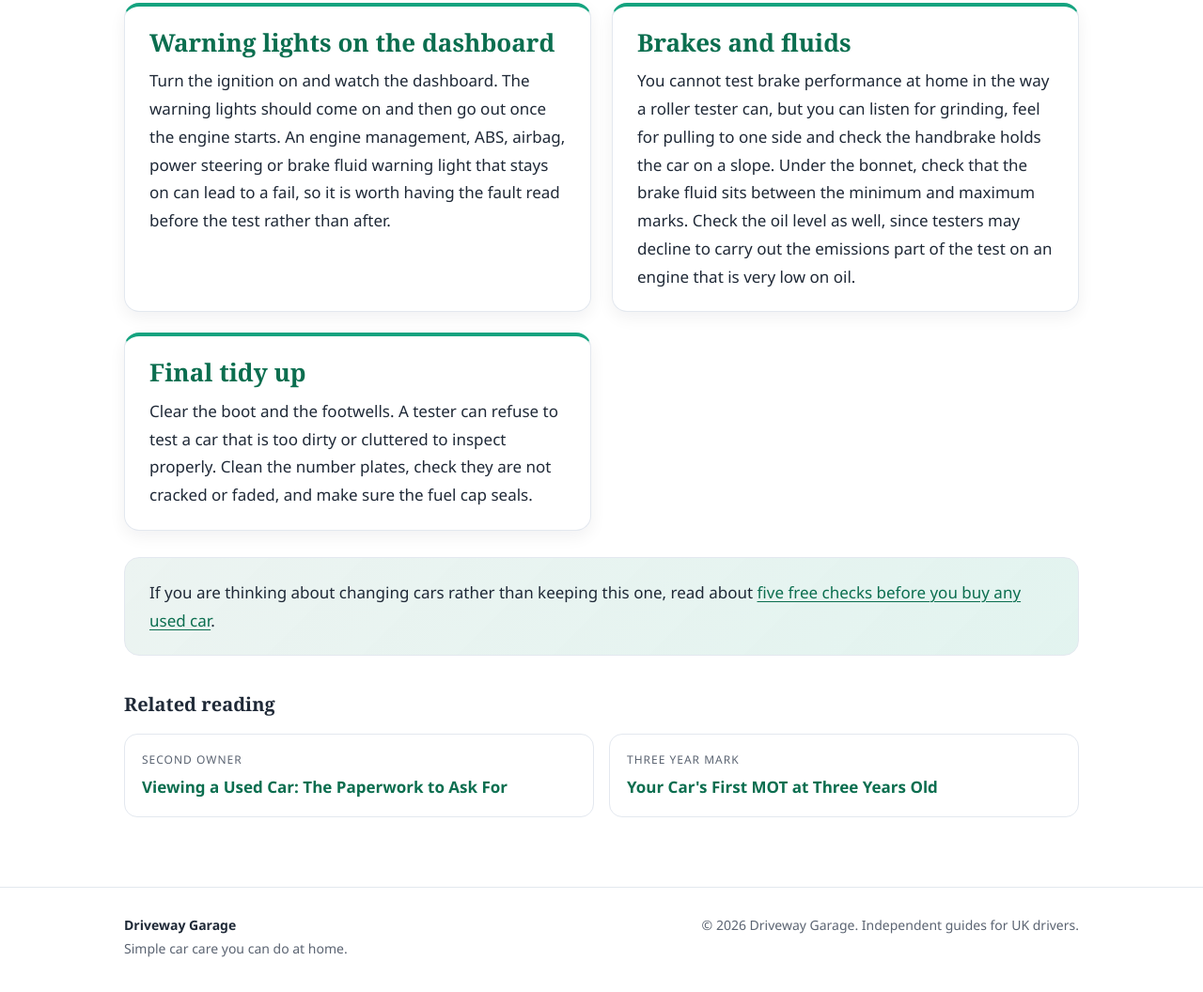
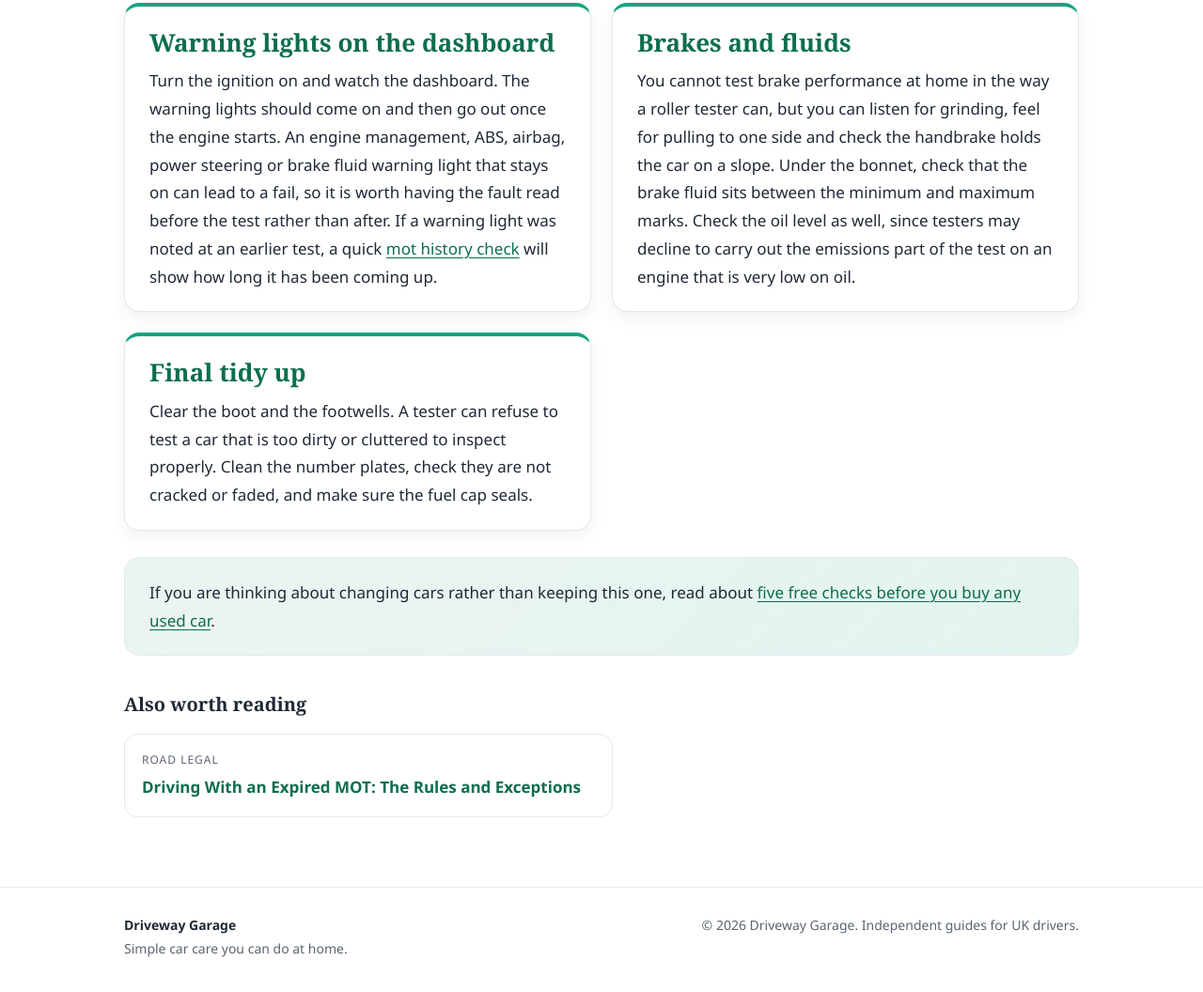
Before and after one commit to shanshani8080/pre-mot-checks, a plain HTML site: page index.html in a window 1280 px wide. Shown: the part 1615-2671 px from the top of the page at 94% size. Drawn offline with Linux system fonts and the light colour scheme.

Commit message:
Add files via upload

```diff
--- a/index.html
+++ b/index.html
@@ -58,7 +58,7 @@ main{padding:34px 0 20px}
 .closing p{margin:0}
 .related{margin:34px 0 10px}
 .related h3{font-family:Georgia, 'Times New Roman', serif;font-size:20px;margin:0 0 14px}
-.rel-grid{display:grid;grid-template-columns:repeat(2,minmax(0,1fr));gap:16px}
+.rel-grid{display:grid;grid-template-columns:repeat(2,minmax(0,1fr));gap:16px} .rel-grid.one{grid-template-columns:minmax(0,1fr);max-width:520px}
 .rel{display:block;text-decoration:none;color:#1f2937;background:#ffffff;border:1px solid #e3e8ef;border-radius:14px;padding:16px 18px;transition:transform .15s}
 .rel:hover{transform:translateY(-2px);border-color:#14a37f}
 .rel-k{display:block;font-size:12px;text-transform:uppercase;letter-spacing:1px;color:#5b6472;margin-bottom:4px}
@@ -74,18 +74,18 @@ footer strong{color:#1f2937}
 <header class="hero h0"><div class="wrap"><p class="kicker">Simple car care you can do at home</p><h1>Pre-MOT Checks You Can Do on Your Own Driveway</h1>
 <p class="lede">A practical walk-round to do the weekend before an MOT: lights, tyres, wipers, brakes, seatbelts, warning lights and the small faults that cause most fails.</p><p class="meta">Updated 25 November 2026 &middot; 4 min read</p></div></header>
 <main><div class="wrap">
-<div class="intro"><p>A large share of MOT failures are caused by faults an owner could have found in half an hour with a torch and a helper. Testers are not trying to catch anyone out, but they have to fail a car that does not meet the standard on the day. Looking back at an <a href="https://plateo.co.uk/mot-check/">mot history check</a> for your own car is a sensible first step, because last year&#x27;s advisories are often this year&#x27;s fails. After that, work through the checks below on a dry afternoon.</p></div>
+<div class="intro"><p>A large share of MOT failures are caused by faults an owner could have found in half an hour with a torch and a helper. Testers are not trying to catch anyone out, but they have to fail a car that does not meet the standard on the day. Reading through last year&#x27;s MOT result for your own car is a sensible first step, because the advisories on it are often this year&#x27;s fails. After that, work through the checks below on a dry afternoon.</p></div>
 <div class="grid">
 <section class="card"><h2>Lights and indicators</h2><p>Lighting faults are the most common single reason cars fail. Ask someone to stand outside while you work through every switch.</p><ul><li>Dipped and main beam headlights, both sides.</li><li>Front and rear sidelights.</li><li>All four indicators plus any side repeaters, and the hazard lights.</li><li>Brake lights, including the high level one in the rear screen or spoiler.</li><li>Rear fog light and the warning lamp that goes with it on the dashboard.</li><li>Number plate lamps, which are easy to forget and often fail.</li></ul><p>Look at the lenses too. A cracked lens that lets in water or shows white light at the rear can be marked as a defect.</p></section>
 <section class="card"><h2>Tyres and wheels</h2><p>The legal minimum tread depth for a car is 1.6mm across the central three quarters of the tyre, all the way round. A 20p coin pushed into the main grooves is a rough guide: if you can see the outer band of the coin, the tread is getting close. Turn the steering to full lock so you can see the inner edge of the front tyres, which often wears faster than the outside.</p><ul><li>Check for cuts, bulges or exposed cord in the sidewalls.</li><li>Make sure tyres on the same axle are the same size and type.</li><li>Look for missing wheel nuts or damaged rims.</li></ul></section>
 <section class="card"><h2>Windscreen, wipers and washers</h2><p>Damage larger than 10mm in the area directly in front of the driver, or larger than 40mm elsewhere in the area the wipers clear, will fail. Small chips can usually be repaired cheaply if you get to them early. Wiper blades should clear the screen without leaving smears, and the washers need to spray onto the glass. Fill the washer bottle before you go, because an empty bottle is a fail.</p></section>
 <section class="card"><h2>Inside the cabin</h2><ul><li>Pull each seatbelt sharply to check it locks, then let it retract fully.</li><li>Look for fraying or cuts in the belt webbing.</li><li>Press the horn. It should give one continuous note.</li><li>Check that the driver&#x27;s seat is secure and adjusts properly.</li><li>Make sure the doors open from inside and outside.</li></ul></section>
-<section class="card"><h2>Warning lights on the dashboard</h2><p>Turn the ignition on and watch the dashboard. The warning lights should come on and then go out once the engine starts. An engine management, ABS, airbag, power steering or brake fluid warning light that stays on can lead to a fail, so it is worth having the fault read before the test rather than after.</p></section>
+<section class="card"><h2>Warning lights on the dashboard</h2><p>Turn the ignition on and watch the dashboard. The warning lights should come on and then go out once the engine starts. An engine management, ABS, airbag, power steering or brake fluid warning light that stays on can lead to a fail, so it is worth having the fault read before the test rather than after. If a warning light was noted at an earlier test, a quick <a href="https://plateo.co.uk/mot-check/">mot history check</a> will show how long it has been coming up.</p></section>
 <section class="card"><h2>Brakes and fluids</h2><p>You cannot test brake performance at home in the way a roller tester can, but you can listen for grinding, feel for pulling to one side and check the handbrake holds the car on a slope. Under the bonnet, check that the brake fluid sits between the minimum and maximum marks. Check the oil level as well, since testers may decline to carry out the emissions part of the test on an engine that is very low on oil.</p></section>
 <section class="card"><h2>Final tidy up</h2><p>Clear the boot and the footwells. A tester can refuse to test a car that is too dirty or cluttered to inspect properly. Clean the number plates, check they are not cracked or faded, and make sure the fuel cap seals.</p></section>
 </div>
 <div class="closing"><p>If you are thinking about changing cars rather than keeping this one, read about <a href="https://tools2024.gitlab.io/used-car-checks/">five free checks before you buy any used car</a>.</p></div>
-<nav class="related" aria-label="Related reading"><h3>Related reading</h3><div class="rel-grid"><a class="rel" href="https://usedcarpaperwork.neocities.org/"><span class="rel-k">Second Owner</span><span class="rel-t">Viewing a Used Car: The Paperwork to Ask For</span></a><a class="rel" href="https://firstcarmot.iblogger.org/"><span class="rel-k">Three Year Mark</span><span class="rel-t">Your Car&#x27;s First MOT at Three Years Old</span></a></div></nav>
+<nav class="related" aria-label="Also worth reading"><h3>Also worth reading</h3><div class="rel-grid one"><a class="rel" href="https://shanshani8080.github.io/road-legal/"><span class="rel-k">Road Legal</span><span class="rel-t">Driving With an Expired MOT: The Rules and Exceptions</span></a></div></nav>
 </div></main>
 <footer><div class="wrap"><div><strong>Driveway Garage</strong><br>Simple car care you can do at home.</div><div>&copy; 2026 Driveway Garage. Independent guides for UK drivers.</div></div></footer>
 </body>
```
